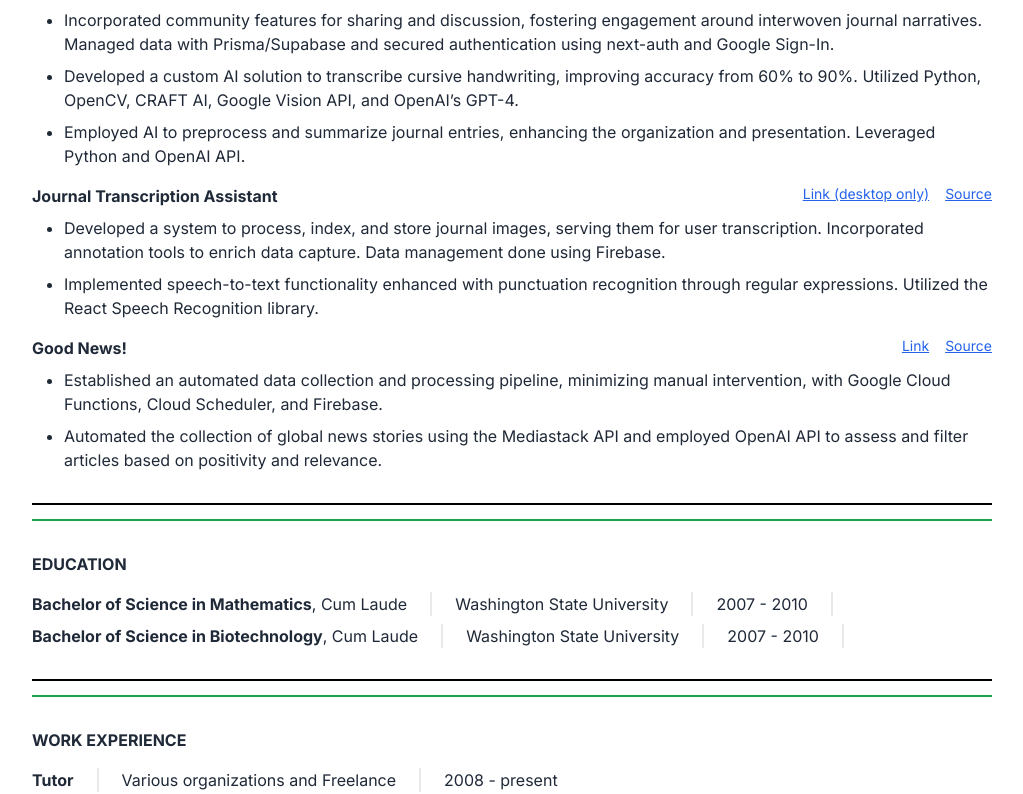
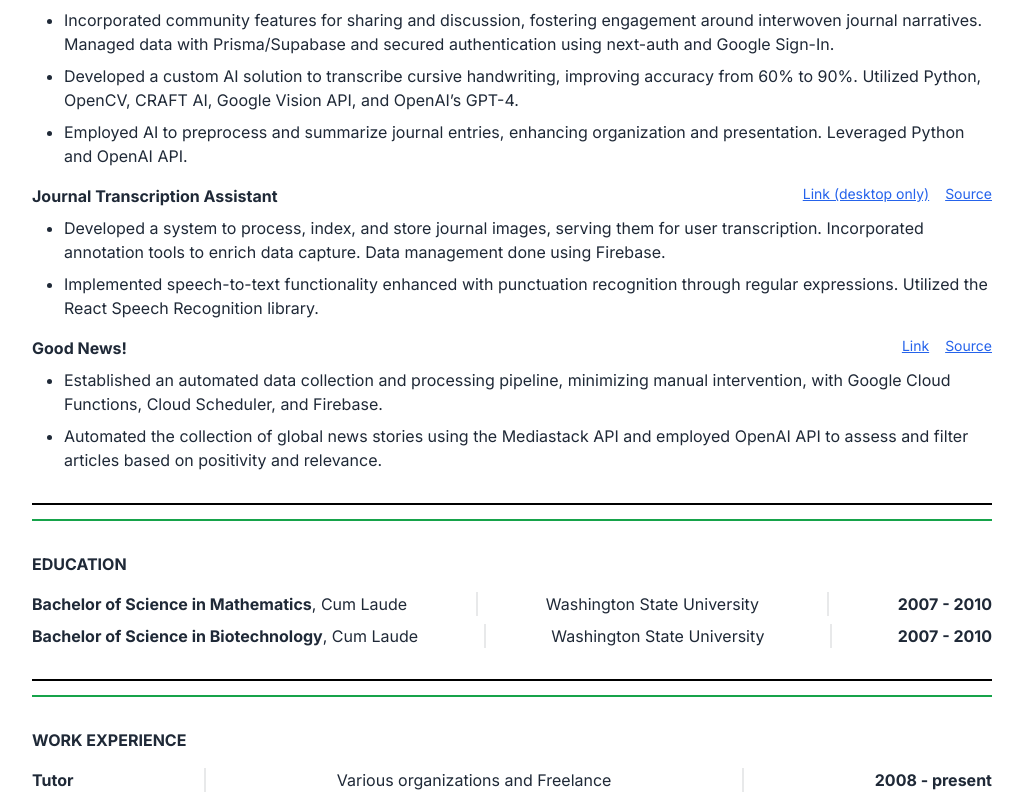
Before and after one commit to mike-v2/portfolio, a Next.js app: page /resume in a window 1280 px wide. Shown: the part 548-1342 px from the top of the page, without its empty margins (128-1151 px from the left). Built offline with nearby package versions, Linux system fonts and the light colour scheme.

Commit message:
fix date alignment

```diff
--- a/app/resume/page.tsx
+++ b/app/resume/page.tsx
@@ -49,7 +49,7 @@ export default function Resume() {
                 <li>Introduced a chat function for intuitive natural language querying, revolutionizing the accessibility of vast journal data. Integrated OpenAI embeddings with Vercel’s AI library for real-time data streaming.</li>
                 <li>Incorporated community features for sharing and discussion, fostering engagement around interwoven journal narratives. Managed data with Prisma/Supabase and secured authentication using next-auth and Google Sign-In.</li>
                 <li>Developed a custom AI solution to transcribe cursive handwriting, improving accuracy from 60% to 90%. Utilized Python, OpenCV, CRAFT AI, Google Vision API, and OpenAI’s GPT-4.</li>
-                <li>Employed AI to preprocess and summarize journal entries, enhancing the organization and presentation. Leveraged Python and OpenAI API.</li>
+                <li>Employed AI to preprocess and summarize journal entries, enhancing organization and presentation. Leveraged Python and OpenAI API.</li>
               </ul>
             </div>
 
@@ -100,33 +100,31 @@ export default function Resume() {
             EDUCATION
           </h2>
           <div className="flex flex-col gap-y-2 pt-4">
-            <div className='flex'>
+            <div className='flex justify-between'>
               <p>
-                <span className='font-bold'>Bachelor of Science in Mathematics</span>, Cum Laude
+                <span className='font-bold sm:whitespace-nowrap'>Bachelor of Science in Mathematics</span>, Cum Laude
               </p>
               <div className="divider divider-horizontal"></div>
               <p>
                 Washington State University
               </p>
               <div className="divider divider-horizontal"></div>
-              <p>
+              <p className='font-bold sm:whitespace-nowrap'>
                 2007 - 2010
               </p>
-              <div className="divider divider-horizontal"></div>
             </div>
-            <div className='flex'>
+            <div className='flex justify-between'>
               <p>
-                <span className='font-bold'>Bachelor of Science in Biotechnology</span>, Cum Laude
+                <span className='font-bold sm:whitespace-nowrap'>Bachelor of Science in Biotechnology</span>, Cum Laude
               </p>
               <div className="divider divider-horizontal"></div>
               <p>
                 Washington State University
               </p>
               <div className="divider divider-horizontal"></div>
-              <p>
+              <p className='font-bold sm:whitespace-nowrap'>
                 2007 - 2010
               </p>
-              <div className="divider divider-horizontal"></div>
             </div>
           </div>
         </div>
@@ -138,7 +136,7 @@ export default function Resume() {
           <h2 className='font-bold'>
             WORK EXPERIENCE
           </h2>
-          <div className='flex pt-4'>
+          <div className='flex justify-between pt-4'>
             <p className='font-bold'>
               Tutor
             </p>
@@ -147,7 +145,7 @@ export default function Resume() {
               Various organizations and Freelance
             </p>
             <div className="divider divider-horizontal"></div>
-            <p>
+            <p className='font-bold'>
               2008 - present
             </p>
           </div>
```
